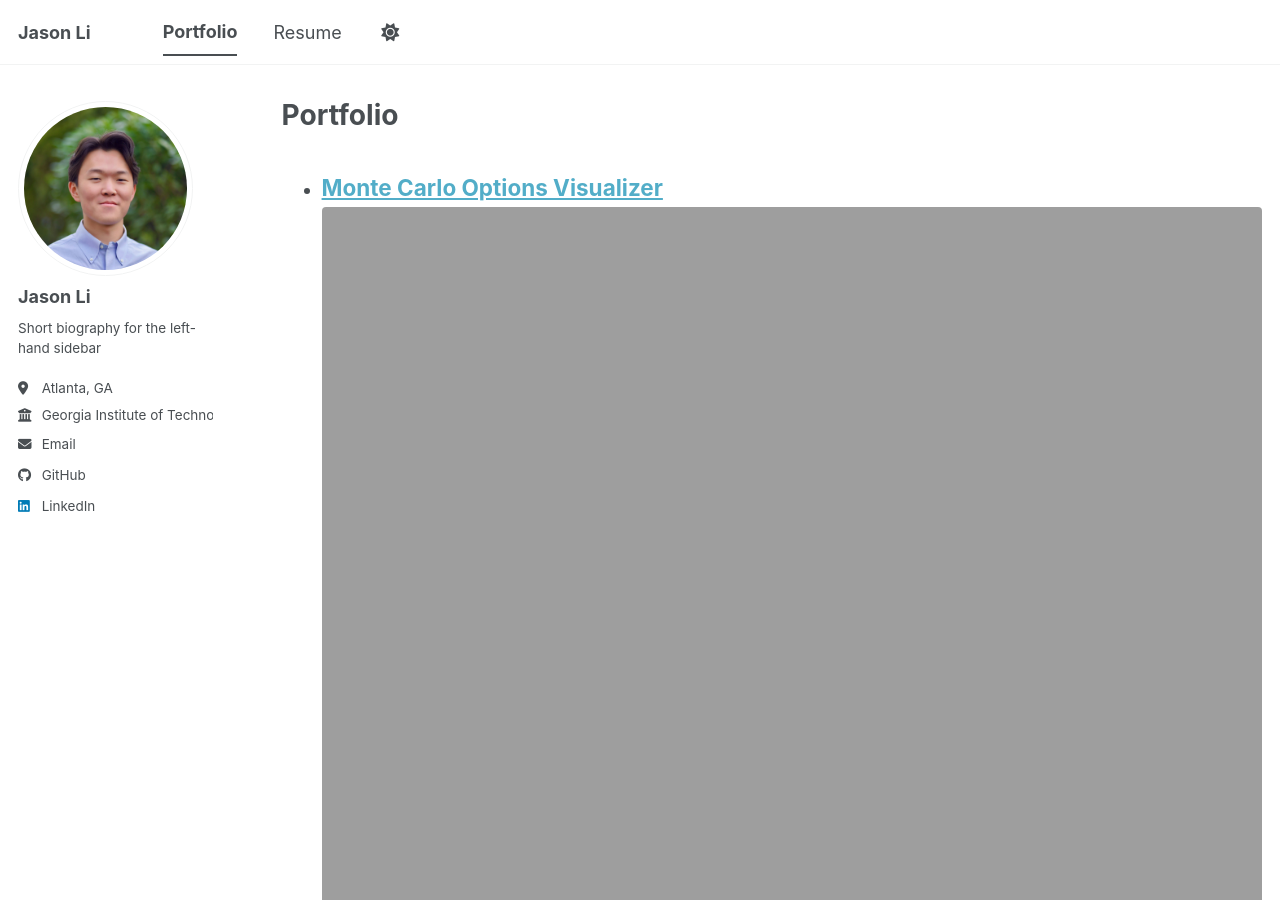
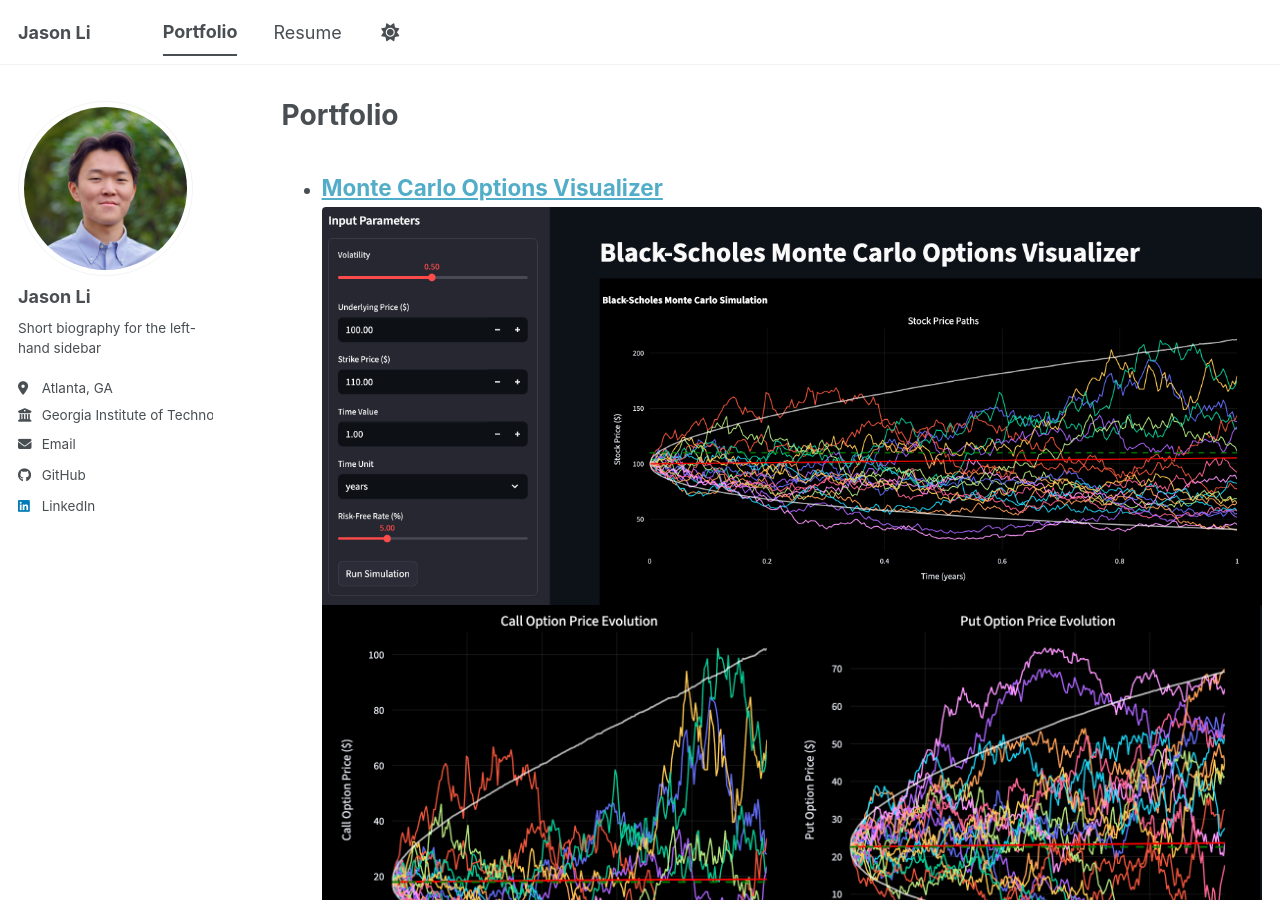
Before and after one commit to jasonli04/jasonli04.github.io, a Jekyll site: the page built from _pages/portfolio.html, in a window 1280 px wide and 900 px high. Built offline with Jekyll 4.4.1, drawn with Linux system fonts in a browser that asks for light colours; a script bundle is joined from its source files by our own code; library files that are not in the unit come from our copies.

Commit message:
Add images for Monte Carlo Options Visualizer
Updated the images section for the Monte Carlo Options Visualizer project.

```diff
--- a/_data/projects.yml
+++ b/_data/projects.yml
@@ -2,7 +2,8 @@
 - title: "Monte Carlo Options Visualizer"
   blurb: "Short description of the project."
   url: "https://black-scholes-options-visualizer.streamlit.app/"
-  image: "/images/your-image.png"
   images:
-    - "/images/your-image-1.png"
-    - "/images/your-image-2.png"
+    - "/images/monte_1.png"
+    - "/images/monte_2.png"
+    - "/images/monte_3.png"
+    - "/images/monte_4.png"
```
